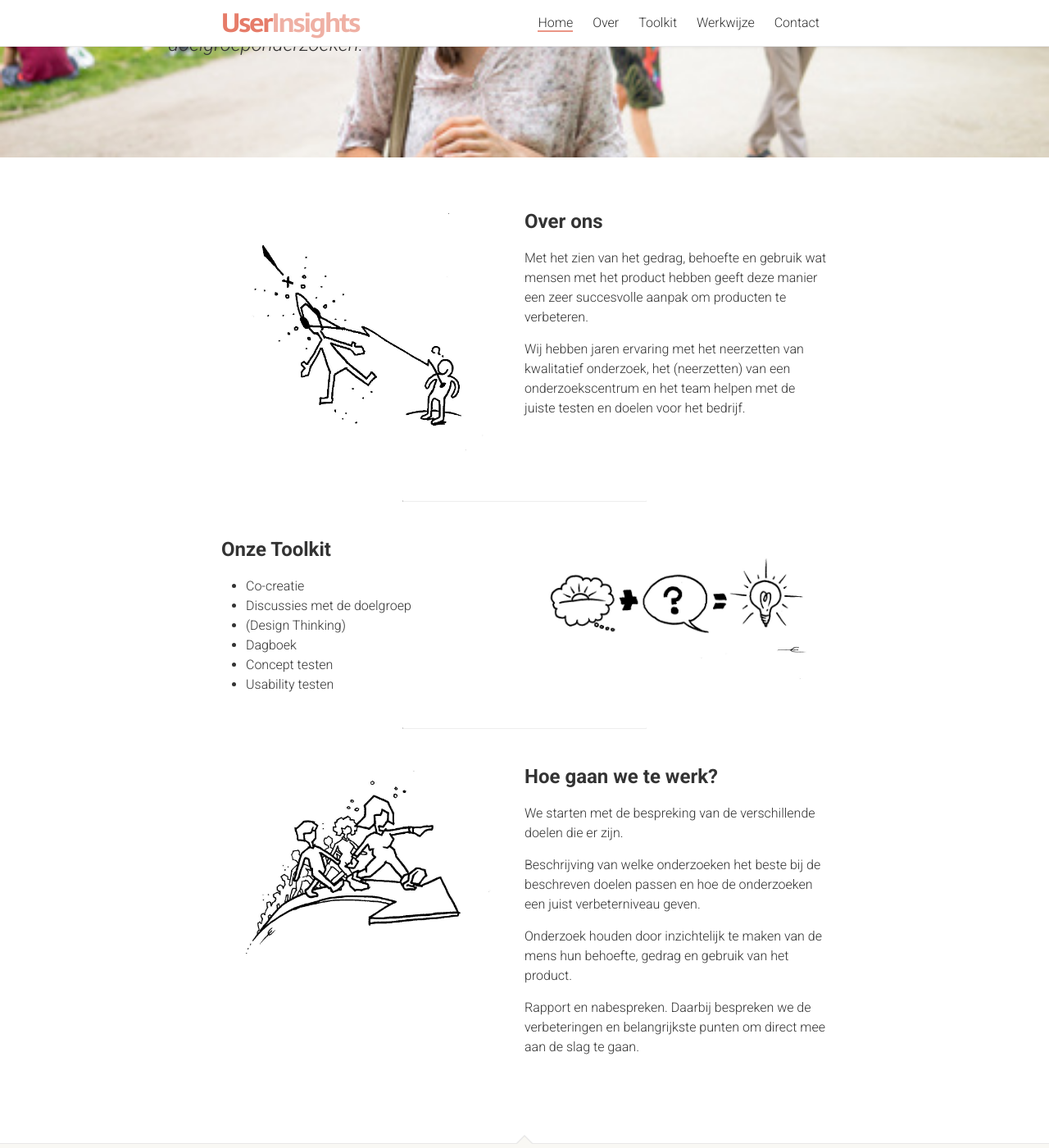
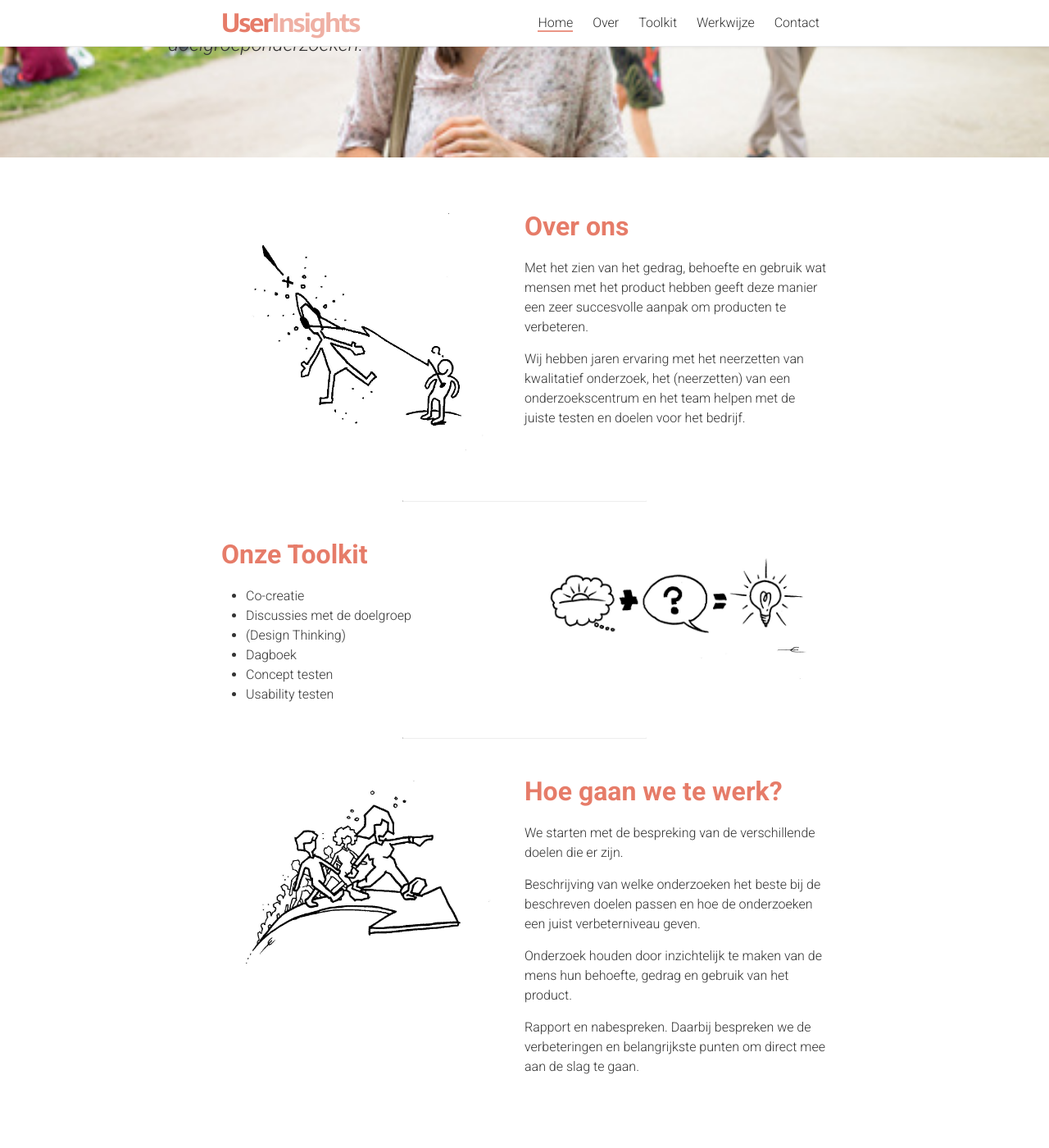
Before and after one commit to evaschmitz/evaschmitz.github.io, a Jekyll site: the page built from index.html, in a window 1280 px wide and 1400 px high, scrolled down 311 px. Shown: the whole window at 82% size. Built offline with Jekyll 4.4.1, drawn with Linux system fonts in a browser that asks for light colours.

Commit message:
Updated header styles.

```diff
--- a/_sass/_layout.scss
+++ b/_sass/_layout.scss
@@ -179,6 +179,11 @@ section:after {
 .col {
   width: 50%;
   float: left;
+
+  h1, h2 {
+    color: $brand-color-darker;
+    font-size: 32px;
+  }
 }
 
 /**
```
